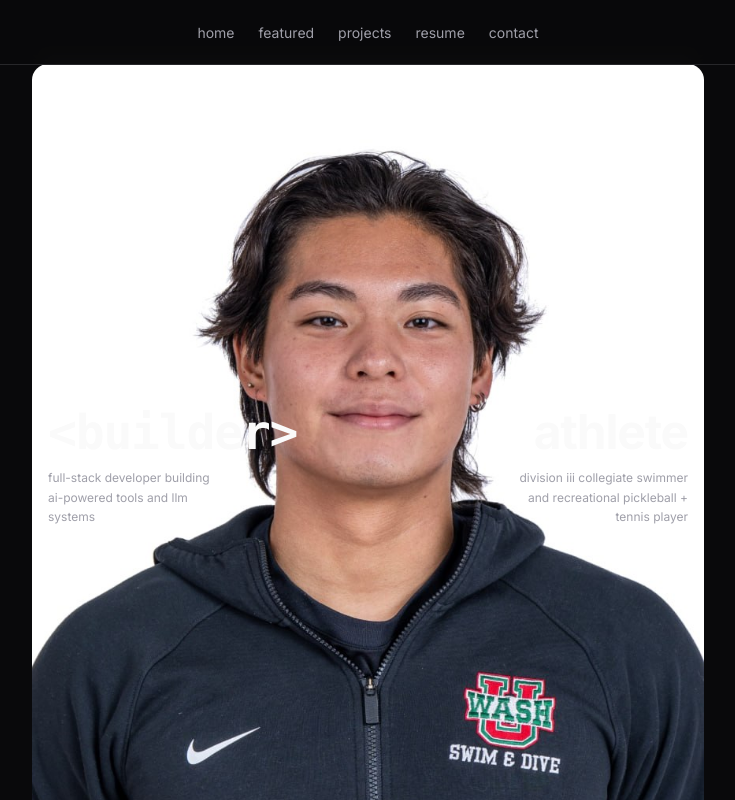
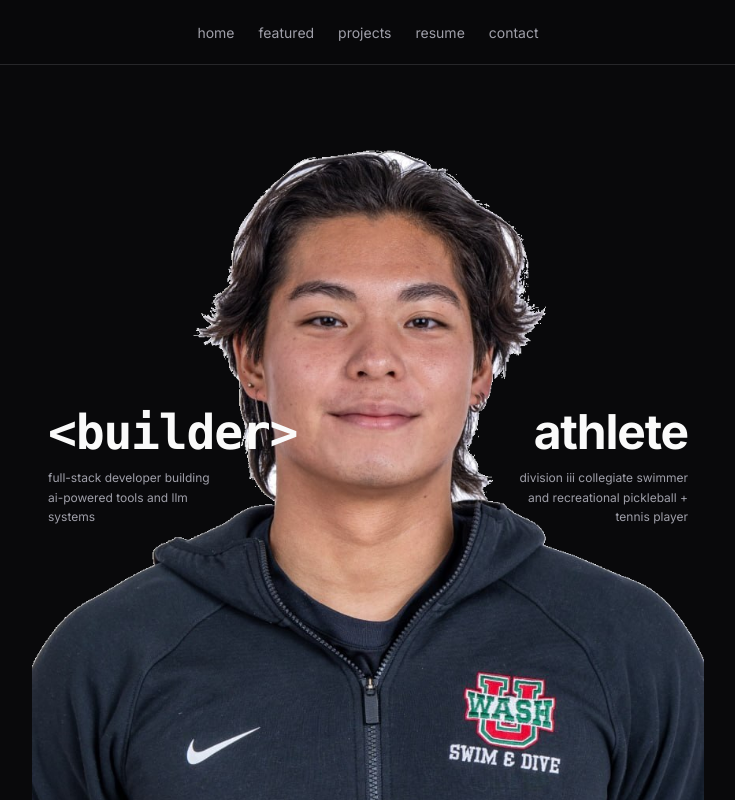
Before and after one commit to E10Feng/portfolio, a Next.js app: page / in a window 1280 px wide. Shown: the top 800 px of the page, without its empty margins (272-1007 px from the left). Built offline with nearby package versions, Linux system fonts and the light colour scheme.

Commit message:
feat: use transparent PNG portrait

```diff
--- a/src/components/sections/HeroSection.tsx
+++ b/src/components/sections/HeroSection.tsx
@@ -4,7 +4,7 @@ import { Github, Linkedin, Mail, FileDown } from "lucide-react"
 import SocialLink from "@/components/ui/SocialLink"
 import FadeInWhenVisible from "@/components/animations/FadeInWhenVisible"
 
-const PORTRAIT_SRC = "/portrait.jpg"
+const PORTRAIT_SRC = "/imageedit_3_9739108414.png"
 
 export default function HeroSection() {
   return (
```
Also changed, not shown: public/portrait.jpg (deleted).
